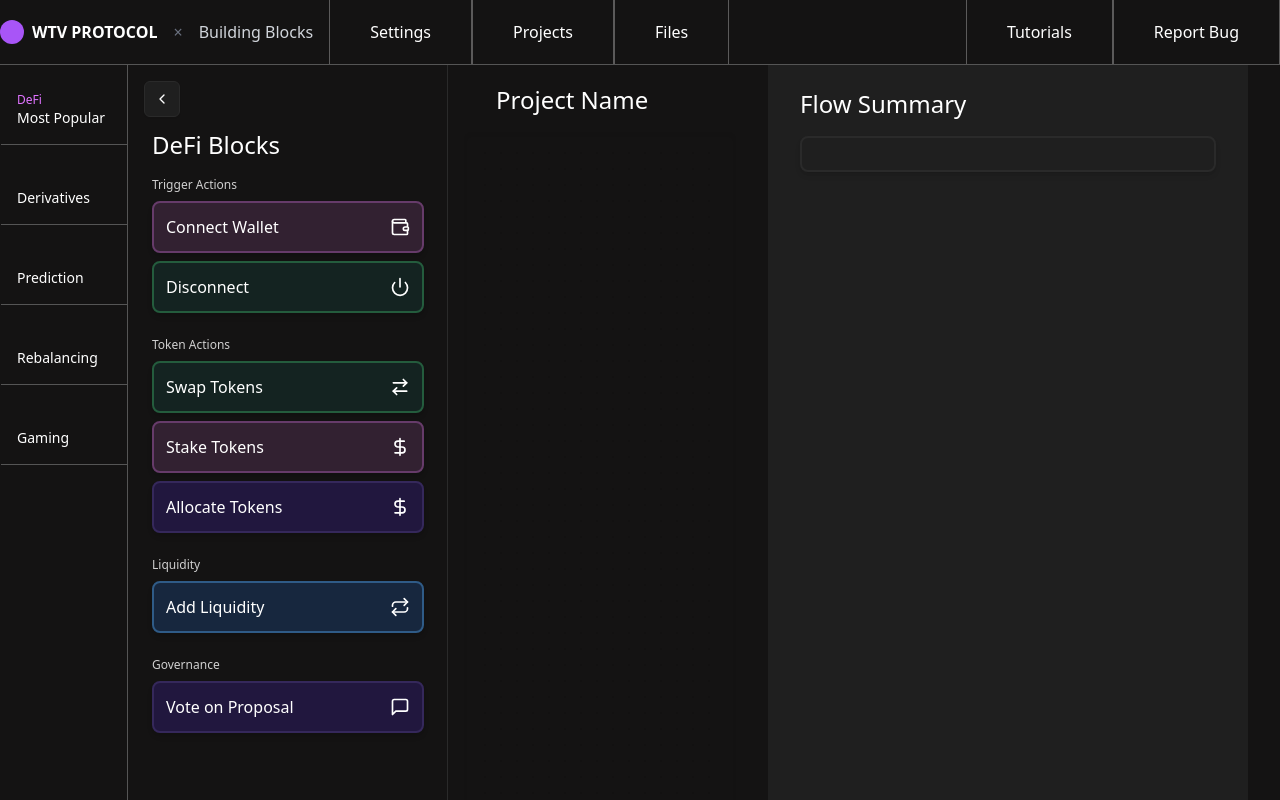
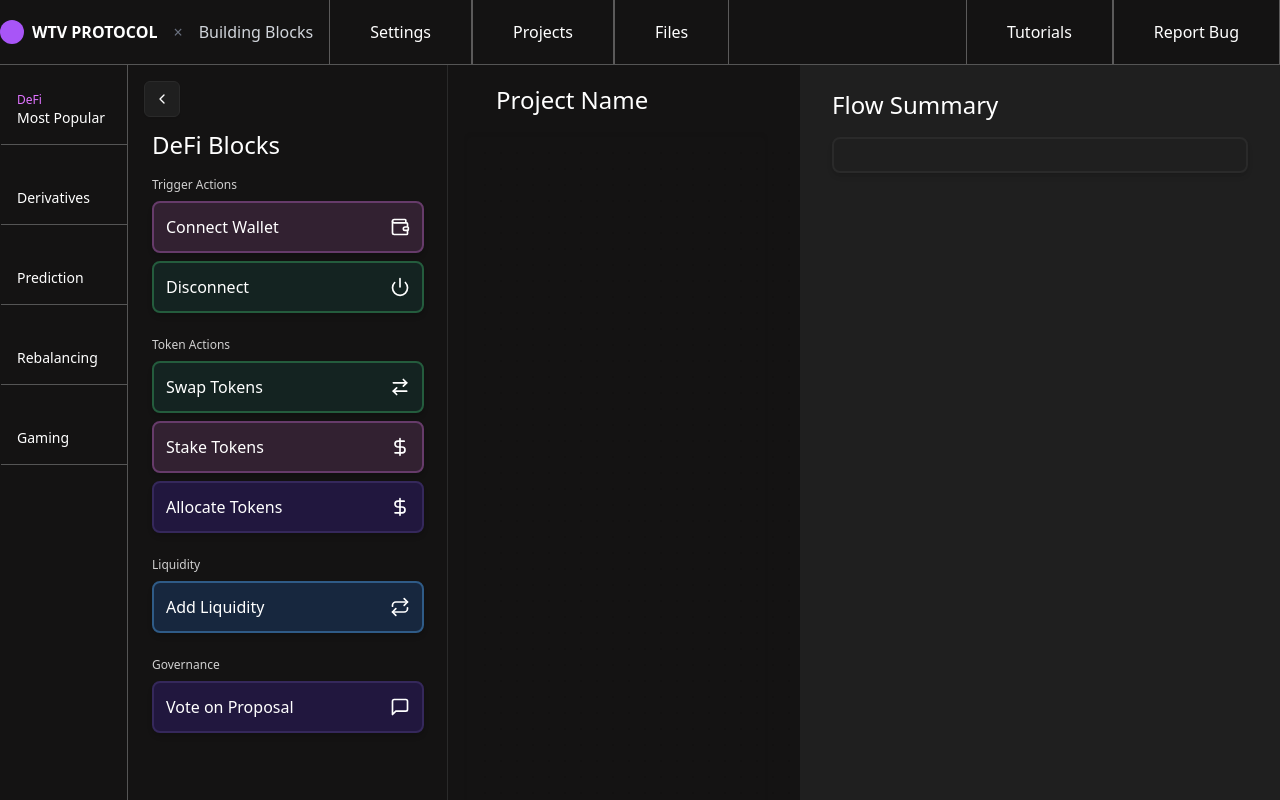
Before and after one commit to sanjayamirthraj/blockbuild, a Next.js app: page / in a window 1280 px wide. Built offline with nearby package versions, Linux system fonts and the light colour scheme.

Commit message:
better flow summary

```diff
--- a/app/page.tsx
+++ b/app/page.tsx
@@ -9,7 +9,7 @@ export default function Home() {
     <div className="fixed w-full">
       <main className="flex flex-col gap-8 row-start-2 items-center sm:items-start">
         <Navbar />
-        <div className="pl-32 pr-8 w-full pt-8">
+        <div className="pl-32 w-full pt-8">
           <Web3BlocksComponent />
         </div>
         <Sidebar />
--- a/components/dot-background.tsx
+++ b/components/dot-background.tsx
@@ -2,7 +2,7 @@ import React from "react";
 
 export function DotBackgroundDemo() {
   return (
-    <div className="h-[50rem] w-full relative flex items-center justify-center bg-dot-black/[0.2] dark:bg-dot-white/[0.2]">
+    <div className="h-[50rem] w-full absolute flex items-center justify-center bg-dot-black/[0.2] dark:bg-dot-white/[0.2]">
       {/* Only the dots background */}
     </div>
   );
--- a/components/web3-blocks.tsx
+++ b/components/web3-blocks.tsx
@@ -188,7 +188,7 @@ export default function Web3BlocksComponent() {
       </motion.div>
 
       <motion.div
-        className="ml-8 px-8 pt-2 bg-[#1F1F1F]"
+        className="ml-8 px-8 pt-2 bg-[#1F1F1F] border-t-[1px] border-[#555555] z-10"
         animate={{ width: isOpen ? "30rem" : "40rem" }}
         transition={{ duration: 0.3 }}
       >
```
